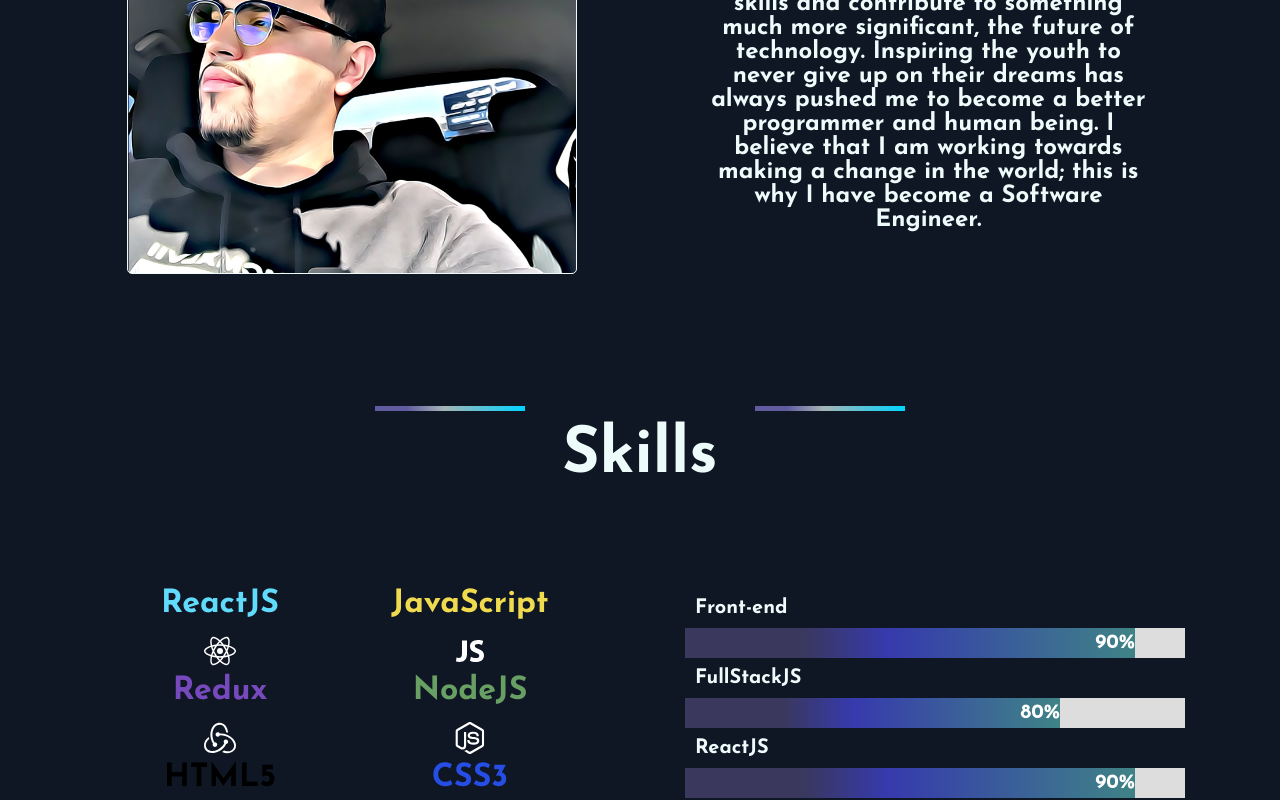
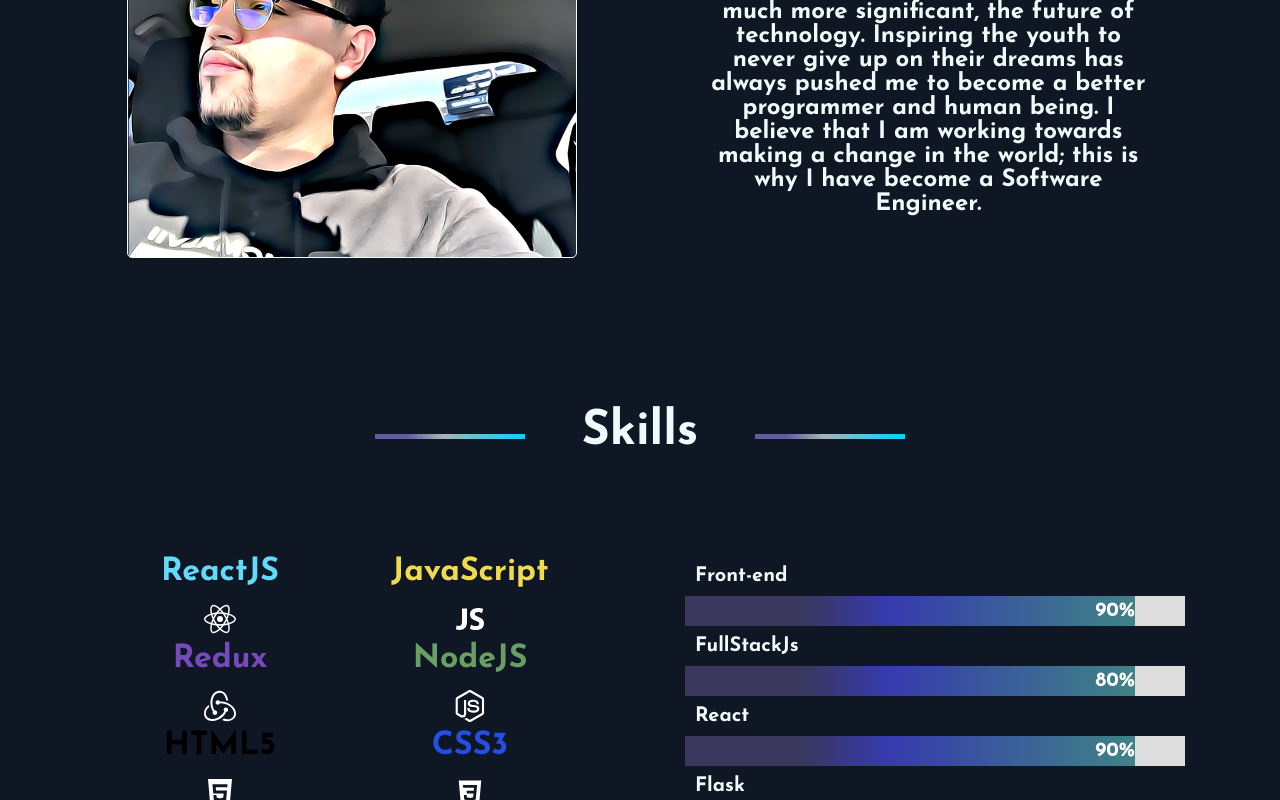
Before and after one commit to Smarqu14/portfolio-app, a React (Create React App) app: page / in a window 1280 px wide. Shown: the part 2000-2800 px from the top of the page. Built offline with nearby package versions, Linux system fonts and the light colour scheme.

Commit message:
Implement bars component to clean up code

```diff
--- a/package.json
+++ b/package.json
@@ -13,7 +13,6 @@
     "react-dom": "^17.0.2",
     "react-hook-form": "^7.9.0",
     "react-icons": "^4.2.0",
-    "react-router-dom": "^5.2.0",
     "react-scripts": "^4.0.3",
     "react-typed": "^1.2.0",
     "trim-newlines": "^4.0.2",
--- a/src/components/About/index.js
+++ b/src/components/About/index.js
@@ -7,7 +7,7 @@
   return (
     <div className='about__section'>
       <div id='about' className='title'>
-        <h1>About</h1>
+        <h2>About</h2>
       </div>
       <TraitList traits={traits} />
       <PersonalInfo />
--- a/src/components/App.js
+++ b/src/components/App.js
@@ -1,5 +1,4 @@
 import React from 'react';
-import { Route, Switch } from 'react-router-dom';
 
 import Banner from './Banner';
 import Navbar from './Navbar';
--- a/src/components/Contact/index.js
+++ b/src/components/Contact/index.js
@@ -7,77 +7,13 @@
 
   return (
     <div className='section__contact'>
-      <div className='form__container'>
+      <div>
         <div id='contact' className='title'>
-          <h1>Get In Touch </h1>
+          <h2>Contact</h2>
         </div>
-        {/* <form className='form__contact' onSubmit={handleSubmit(onSubmit)}>
-          <h3>Contact me </h3>
-          <h4>Lets work together</h4>
-          <div>
-            <label htmlFor='firstName'>First Name</label>
-            <input
-              name='firstName'
-              placeholder='Enter your first name'
-              ref={register({ required: true, minLength: 2 })}
-            />
-            {errors.firstName && errors.firstName.type === 'required' && (
-              <span>This is field required </span>
-            )}
-          </div>
-
-          <div>
-            <label htmlFor='lastName'>Last Name</label>
-            <input
-              name='lastName'
-              placeholder='Enter your last name'
-              ref={register({ required: true, minLength: 2 })}
-            />
-
-            {errors.lastName && errors.lastName.type === 'required' && (
-              <span>This field is required</span>
-            )}
-          </div>
-
-          <div>
-            <label htmlFor='number'>Phone Number</label>
-            <input
-              name='number'
-              placeholder='Enter your phone number'
-              ref={register({ required: true, minLength: 2 })}
-            />
-            {errors.number && errors.number.type === 'required' && (
-              <span>This field is required</span>
-            )}
-          </div>
-
-          <div>
-            <label htmlFor='email'>Email</label>
-            <input
-              name='email'
-              placeholder='Enter your email address'
-              ref={register({ required: true, minLength: 2 })}
-            />
-            {errors.email && errors.email.type === 'required' && (
-              <span>This field is required</span>
-            )}
-          </div>
-          <div>
-            <label htmlFor='message'>Message</label>
-            <textarea
-              placeholder='Enter your message'
-              name='message'
-              tabindex='5'
-              ref={register({ required: true, minLength: 2 })}
-            />
-            {errors.message && errors.message.type === 'required' && (
-              <span>This field is required</span>
-            )}
-          </div>
-          <div className='btn'>
-            <input type='submit' />
-          </div>
-        </form> */}
+        <div className='button-container'>
+          <button>Let's work together</button>
+        </div>
       </div>
     </div>
   );
--- a/src/components/Footer/index.js
+++ b/src/components/Footer/index.js
@@ -14,12 +14,12 @@
         <li>
           <FaYoutube />
         </li>
-        {/* <li>
+        <li>
           <SiGmail />
-        </li> */}
-        {/* <li>
+        </li>
+        <li>
           <GoMarkGithub />
-        </li> */}
+        </li>
       </ul>
     </footer>
   );
--- a/src/components/Projects/index.js
+++ b/src/components/Projects/index.js
@@ -18,7 +18,7 @@
   return (
     <div className='projects__section'>
       <div id='projects' className='title'>
-        <h1>Projects</h1>
+        <h2>Projects</h2>
       </div>
       <div className='category__container'>
         <CategoryList
--- /dev/null
+++ b/src/components/Skills/Bar.js
@@ -0,0 +1,39 @@
+import React from 'react';
+
+const Bar = () => {
+  const information = [
+    {
+      technology: 'Front-end',
+      percentage: '90%',
+    },
+    {
+      technology: 'FullStackJs',
+      percentage: '80%',
+    },
+    {
+      technology: 'React',
+      percentage: '90%',
+    },
+    {
+      technology: 'Flask',
+      percentage: '60%',
+    },
+  ];
+
+  return (
+    <div className='skills__bar'>
+      {information.map((info) => {
+        return (
+          <>
+            <p>{info.technology}</p>
+            <div className='container'>
+              <div className='skills frontend'>{info.percentage}</div>
+            </div>
+          </>
+        );
+      })}
+    </div>
+  );
+};
+
+export default Bar;
--- a/src/components/Skills/index.js
+++ b/src/components/Skills/index.js
@@ -1,11 +1,12 @@
 import React from 'react';
 import { Logos } from '../../data/index';
+import Bar from './Bar';
 
 const index = () => {
   return (
     <div className='skills__container'>
       <div id='skills' className='title'>
-        <h1>Skills</h1>
+        <h2>Skills</h2>
       </div>
       <div className='skills_inner-container'>
         <div className='technologies__icons'>
@@ -18,28 +19,7 @@
             );
           })}
         </div>
-
-        <div className='skills__bar'>
-          <p>Front-end</p>
-          <div className='container'>
-            <div className='skills frontend'>90%</div>
-          </div>
-
-          <p>FullStackJS</p>
-          <div className='container'>
-            <div className='skills fullstack'>80%</div>
-          </div>
-
-          <p>ReactJS</p>
-          <div className='container'>
-            <div className='skills react'>90%</div>
-          </div>
-
-          <p>Flask</p>
-          <div className='container'>
-            <div className='skills flask'>60%</div>
-          </div>
-        </div>
+        <Bar />
       </div>
     </div>
   );
--- a/src/scss/base.scss
+++ b/src/scss/base.scss
@@ -36,7 +36,7 @@
   }
 
   .title {
-    h1 {
+    h2 {
       color: $whiteColor;
       margin: 0px auto;
       max-width: 700px;
@@ -44,7 +44,7 @@
       padding-top: 100px;
      }
 
-   h1:before {
+   h2:before {
      content: "";
      display: block;
      width: 150px;
@@ -52,10 +52,10 @@
      background: rgb(96,92,159);
      background: linear-gradient(90deg, rgba(96,92,159,1) 21%, rgba(165,181,182,1) 46%, rgba(0,212,255,1) 100%);
      left: 85px;
-     top: 50%;
+     top: 85%;
      position: absolute;
    }
-   h1:after {
+   h2:after {
      content: "";
      display: block;
      width: 150px;
@@ -63,7 +63,7 @@
      background: rgb(96,92,159);
      background: linear-gradient(90deg, rgba(96,92,159,1) 21%, rgba(165,181,182,1) 46%, rgba(0,212,255,1) 100%);
      right: 85px;
-     top: 50%;
+     top: 85%;
      position: absolute;
    }
  }
--- a/src/scss/styles.scss
+++ b/src/scss/styles.scss
@@ -285,7 +285,6 @@
   li {
     width: 100px;
     height: 50px;
-    // background-color: #203647;
     color: white;
     border: 1px solid white;;
     font-size: 20px;
@@ -297,82 +296,17 @@
 
 // Contact
 .section__contact {
-  font-size: $smallRem;
-  // background-color: #203647;
-  padding: 90px;
-  .form__container {
-    max-width: 400px;
-    width: 100%;
-    margin: 0 auto;
-    position: relative;
-  }
-
-
-  .form__contact {
-    background: $whiteColor;
-    padding: 25px;
-    margin: 75px 0;
-    box-shadow: 0 0 20px 0 rgba(0, 0, 0, 0.2), 0 5px 5px 0 rgba(0, 0, 0, 0.24);
-
-    h3 {
-      font-size: $extraRem;
-      font-weight: 300;
-      margin-bottom: 10px;
-    }
-    h4 {
-      margin: 5px 0 15px;
-      font-size: $mediumRem;
-      font-weight: 400;
-    }
-    div{
-      padding: 10px;
-
-      a {
-        color: red;
-      }
-
-    input, textarea {
-      width: 100%;
-      border: 1px solid $shadowDarkBlueColor;
-      background: #FFF;
-      margin: 0 0 5px;
-      padding: 10px;
-
-      &:focus {
-      outline: 0;
-      border: 1px solid #203647;
-      }
-    }
-    textarea {
-      height: 100px;
-      max-width: 100%;
-      resize: none;
-    }
-   }
-   .btn {
-     input {
-      cursor: pointer;
-      border: none;
-      background: $darkBlueColor;
-      border: 1px solid transparent;
-      color: $whiteColor;
-      font-size: 15px;
-      &:hover {
-        border: 1px solid $darkBlueColor;
-        color: $darkBlueColor;
-        background-color: transparent;
-        box-shadow: inset 0 1px 3px rgba(0, 0, 0, 0.5);
-      }
-     }
-  }
+  text-align: center;
+  .button-container{
+    margin-top: 50px;
   }
 }
 
 
 // Footer
-
 footer {
-  // background-color: $whiteColor;
+  margin-top: 100px;
+  margin-bottom: 20px;
   ul {
     display: flex;
     justify-content: center;
@@ -503,10 +437,10 @@
 .title {
   padding:80px 0px;
 
- h1:before {
+ h2:before {
   top: 100% !important;
  }
- h1:after {
+ h2:after {
   top: 100% !important;
  }
 }
```
Also changed, not shown: src/index.js (+1 -6 lines), 1 other file (tests, documents, lock files or other folders).
